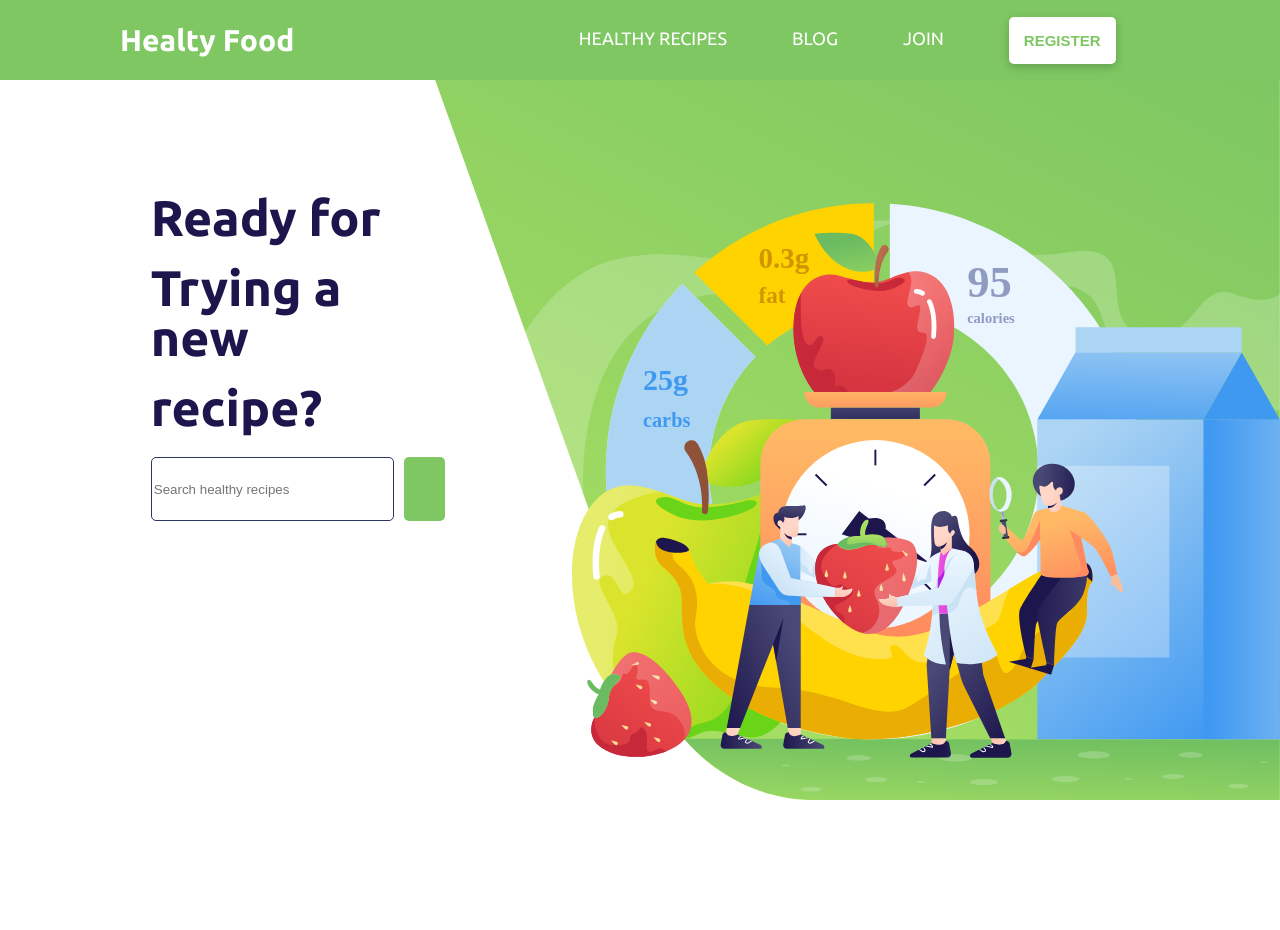
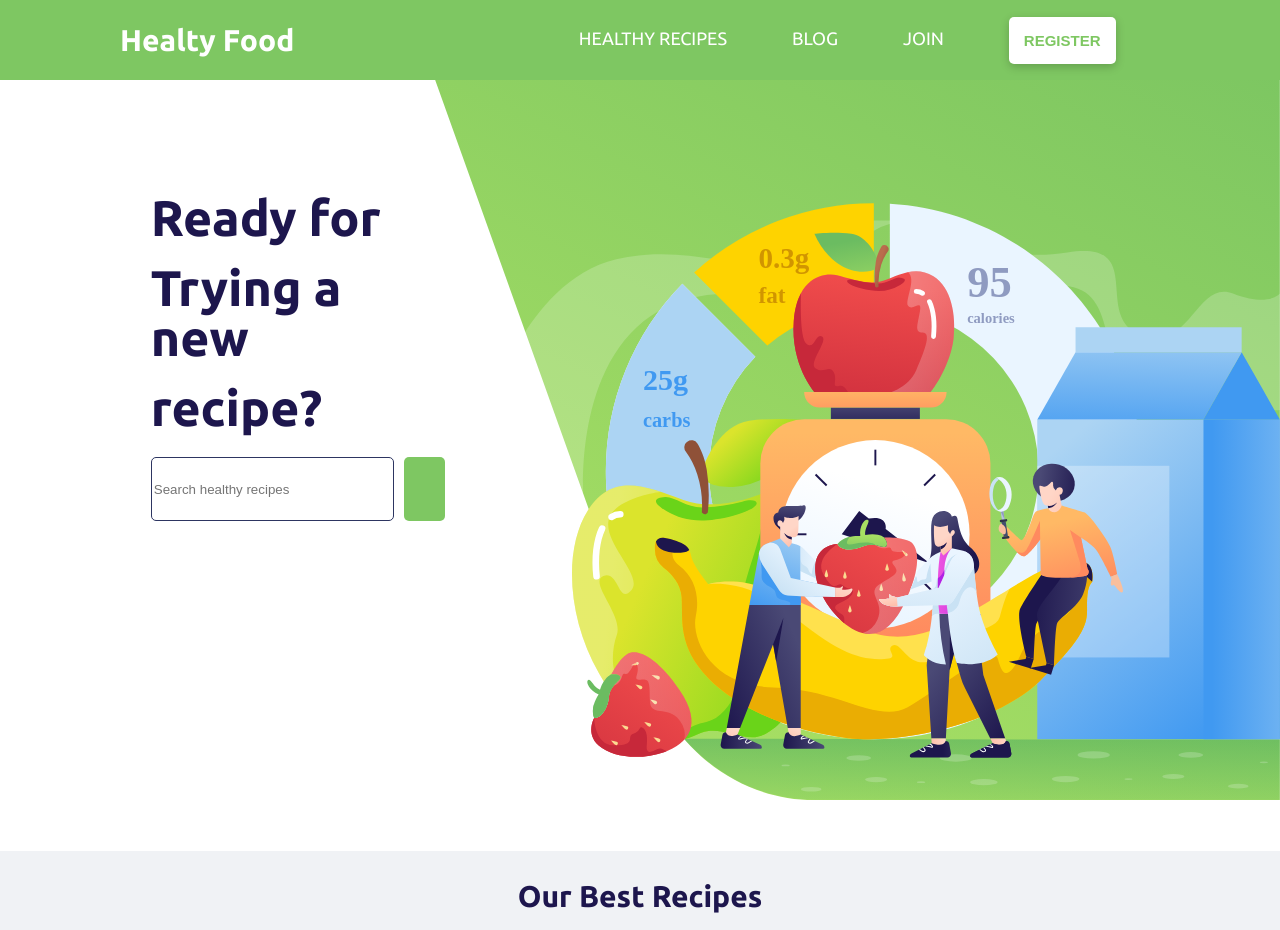
Before and after one commit to giselearaujos/Healthy-Food, a React (Vite) app: page / in a window 1280 px wide. Shown: the top 930 px of the page. Before the commit the page ends 800 px from the top, so only its background shows below. Built offline with nearby package versions, Linux system fonts and the light colour scheme.

Commit message:
:triangular_flag_on_post: Update Main.scss

```diff
--- a/src/main.jsx
+++ b/src/main.jsx
@@ -4,6 +4,7 @@ import './scss/Main.scss';
 
 import Header from './Components/Header/index';
 import Home from './Components/Home/index';
+import MainCardFood from './Components/MainCardFood/index';
 
 
 
@@ -11,6 +12,7 @@ ReactDOM.render(
   <React.StrictMode>
     <Header />
     <Home />
+    <MainCardFood />
   </React.StrictMode>,
   document.getElementById('root')
 )
--- a/src/scss/Main.scss
+++ b/src/scss/Main.scss
@@ -6,3 +6,6 @@
 @import "../Components/Header/styles.scss";
 @import "../Components/Button/styles.scss";
 @import "../Components/Home/styles.scss";
+@import "../Components/MainCardFood/styles.scss";
+@import "../Components/Title/styles.scss";
+@import "../Components/Subtitle/styles.scss";
```
